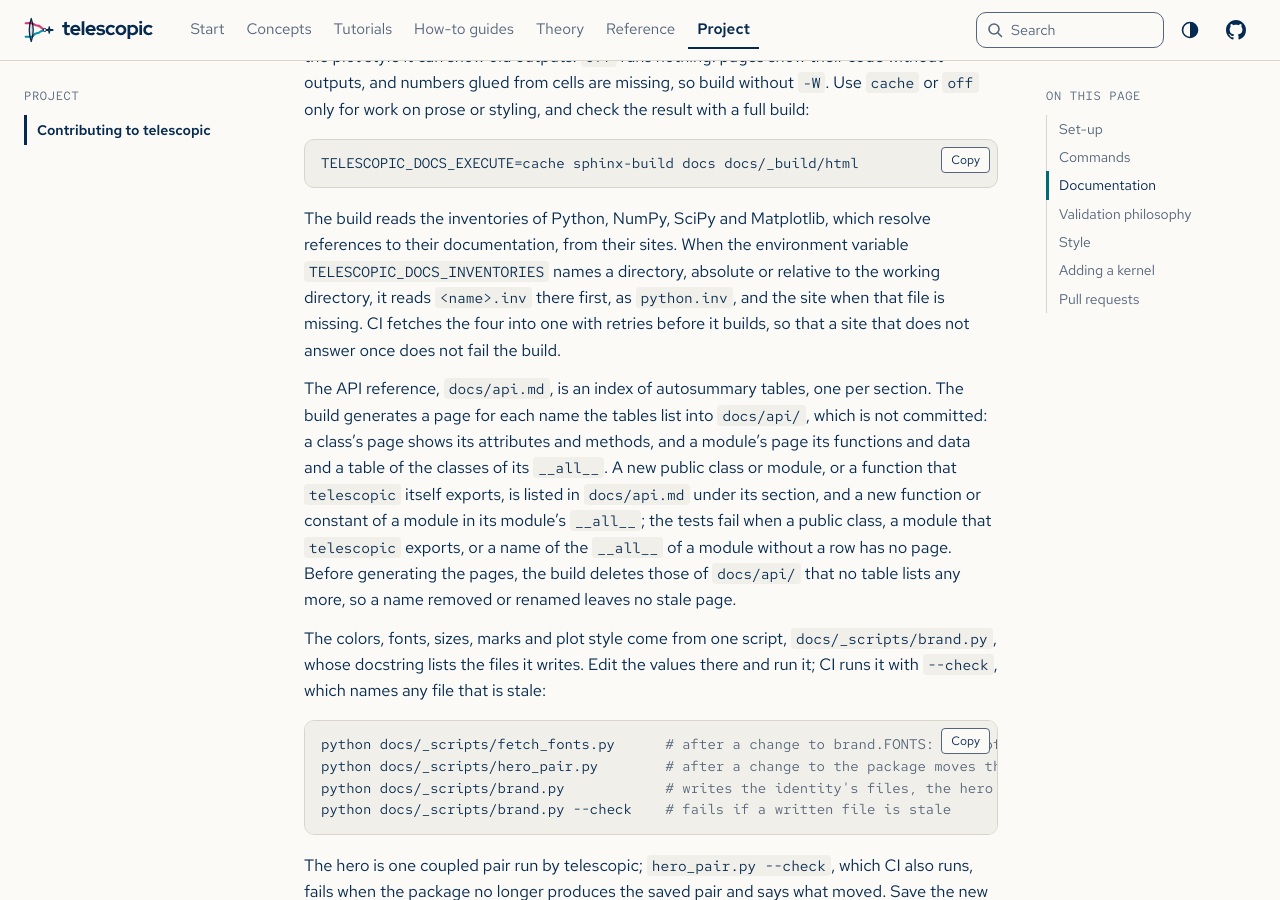
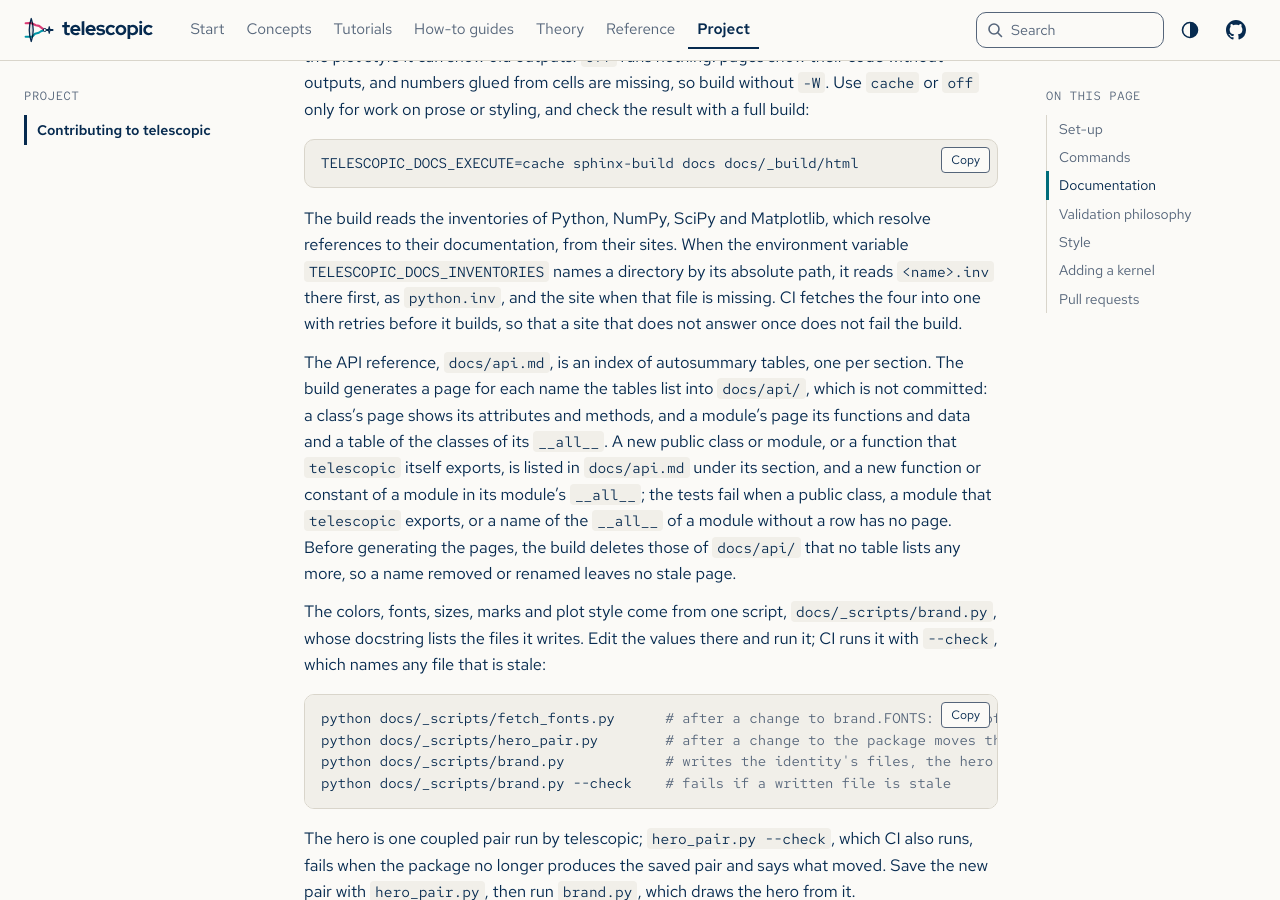
Before and after one commit to joshspeagle/telescopic, a Sphinx documentation site: the page built from docs/contributing.md, in a window 1280 px wide and 900 px high, scrolled down 1140 px. Built offline with Sphinx 7.4.7, drawn with Linux system fonts in a browser that asks for light colours.

Commit message:
Refuse a relative TELESCOPIC_DOCS_INVENTORIES
Sphinx runs conf.py in docs/, so os.path.abspath there resolves a relative
path against docs/, not the directory the build was started from.

Co-Authored-By: Claude Opus 5.5 <noreply@anthropic.com>
Claude-Session: https://claude.ai/code/session_01JkqiRjnZwqMVo8Rd3e5j1c

```diff
--- a/CONTRIBUTING.md
+++ b/CONTRIBUTING.md
@@ -56,10 +56,10 @@ TELESCOPIC_DOCS_EXECUTE=cache sphinx-build docs docs/_build/html
 
 The build reads the inventories of Python, NumPy, SciPy and Matplotlib, which resolve
 references to their documentation, from their sites. When the environment variable
-`TELESCOPIC_DOCS_INVENTORIES` names a directory, absolute or relative to the working
-directory, it reads `<name>.inv` there first, as `python.inv`, and the site when that
-file is missing. CI fetches the four into one with retries before it builds, so that a
-site that does not answer once does not fail the build.
+`TELESCOPIC_DOCS_INVENTORIES` names a directory by its absolute path, it reads
+`<name>.inv` there first, as `python.inv`, and the site when that file is missing. CI
+fetches the four into one with retries before it builds, so that a site that does not
+answer once does not fail the build.
 
 The API reference, `docs/api.md`, is an index of autosummary tables, one per section. The
 build generates a page for each name the tables list into `docs/api/`, which is not
--- a/docs/conf.py
+++ b/docs/conf.py
@@ -114,9 +114,10 @@ nitpicky = True
 
 # Sphinx fetches each inventory once. CI fetches them with retries into the directory
 # TELESCOPIC_DOCS_INVENTORIES, read first; the site is read when that file is missing.
-# A relative directory is taken from the working directory, not from docs/.
+# Sphinx runs this file in docs/, where a relative path would no longer be the one meant.
 _inventories = os.environ.get("TELESCOPIC_DOCS_INVENTORIES")
-_inventories = os.path.abspath(_inventories) if _inventories else None
+if _inventories and not os.path.isabs(_inventories):
+    raise ValueError(f"TELESCOPIC_DOCS_INVENTORIES must be an absolute path, not {_inventories!r}")
 intersphinx_mapping = {
     name: (url, (os.path.join(_inventories, f"{name}.inv"), None) if _inventories else None)
     for name, url in {
```
